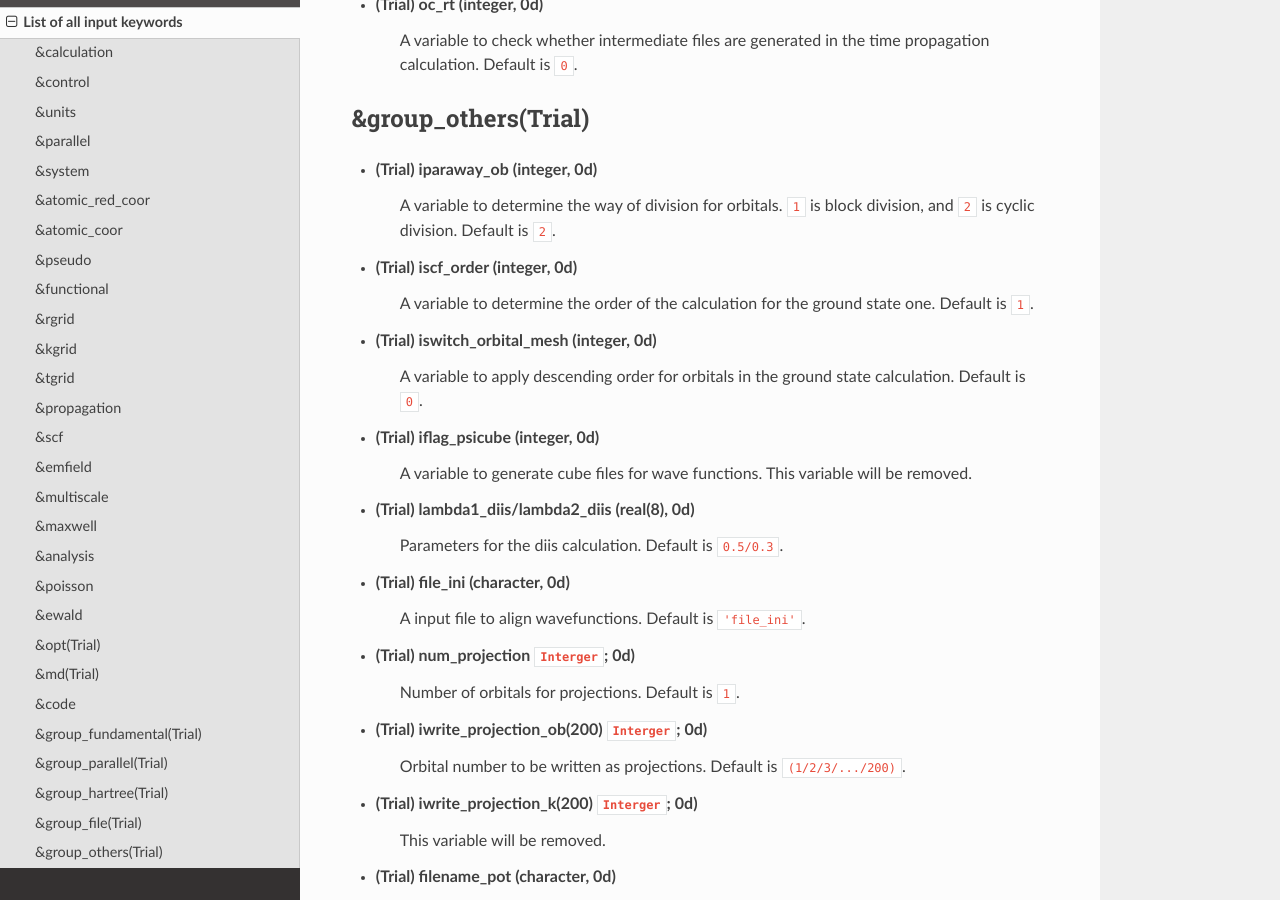
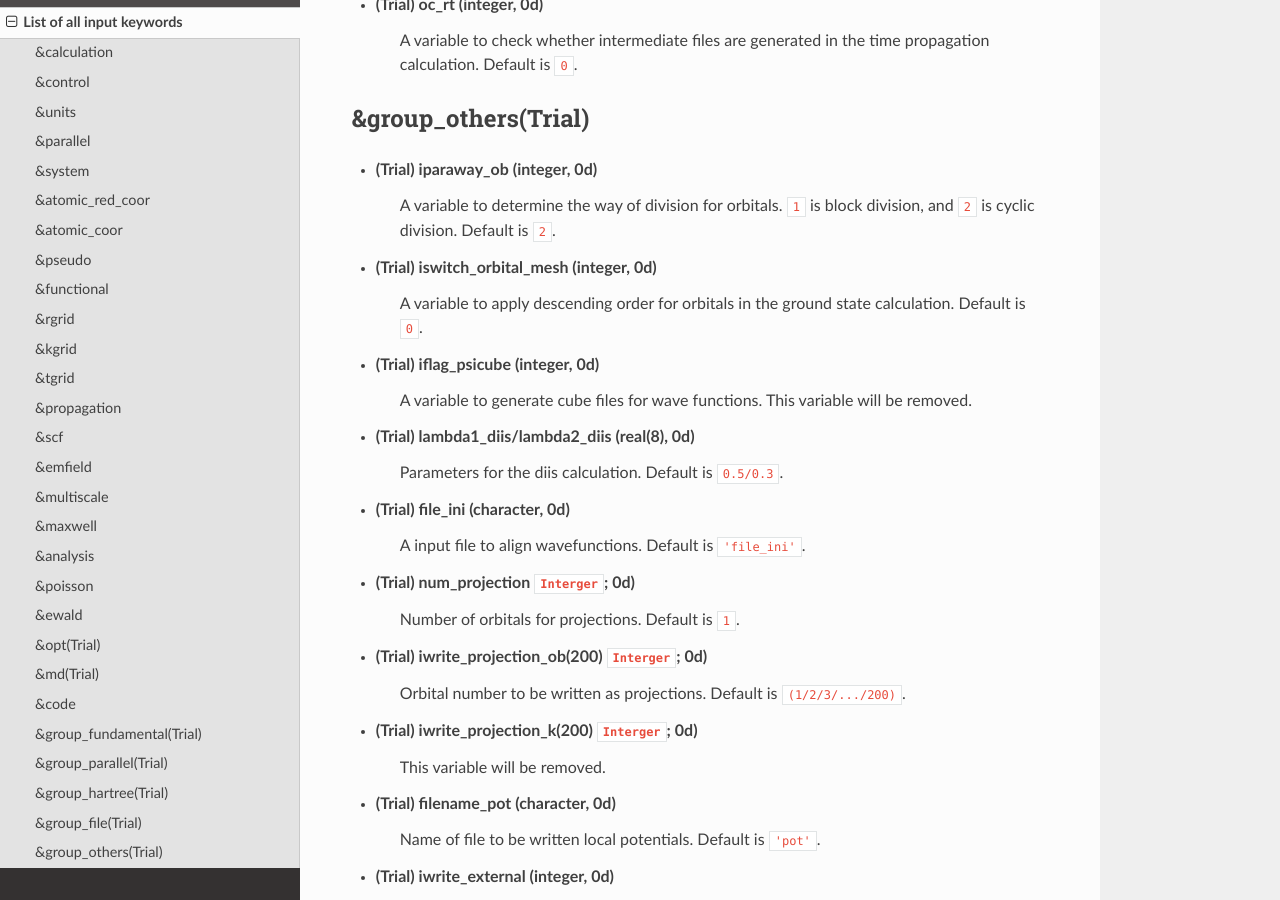
Before and after one commit to SALMON-TDDFT/SALMON-DOCS, a Sphinx documentation site: the page built from source/input_keyword_list.rst, in a window 1280 px wide and 900 px high, scrolled down 22110 px. Built offline with Sphinx 7.4.7 and the Read the Docs theme 2.0.0, drawn with Linux system fonts in a browser that asks for light colours; formulas are drawn with MathJax 3.

Commit message:
Update input_keyword_list.rst

```diff
--- a/source/input_keyword_list.rst
+++ b/source/input_keyword_list.rst
@@ -1023,10 +1023,6 @@ Input for psudopotentials. Size of array (:) is equal to ``&system/nelem``.
    ``1`` is block division, and ``2`` is cyclic division.
    Default is ``2``.
 
-- (Trial) **iscf_order** (integer, 0d)
-   A variable to determine the order of the calculation for the ground state one.
-   Default is ``1``.
-
 - (Trial) **iswitch_orbital_mesh** (integer, 0d)
    A variable to apply descending order for orbitals in the ground state calculation.
    Default is ``0``.
```
